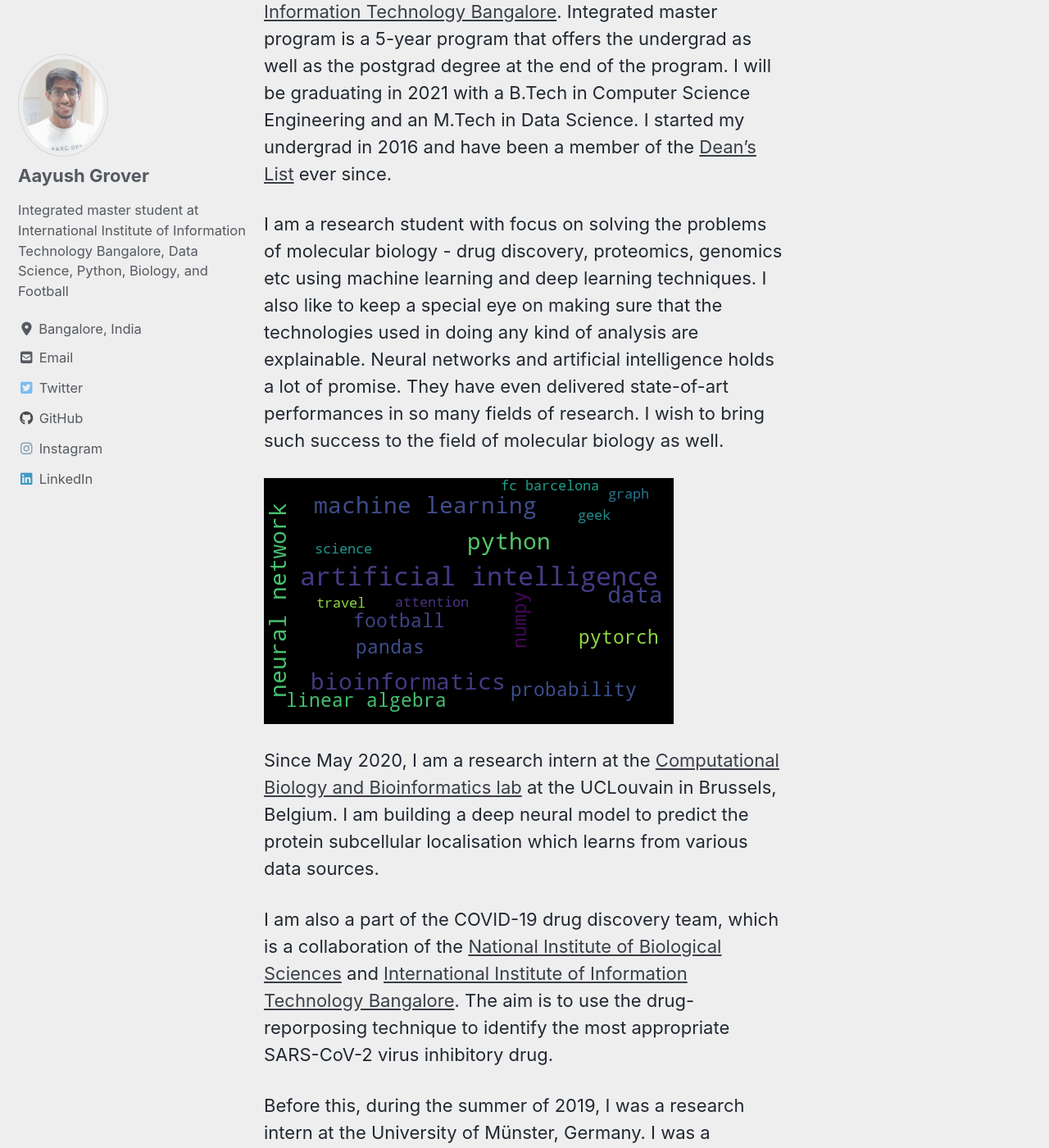
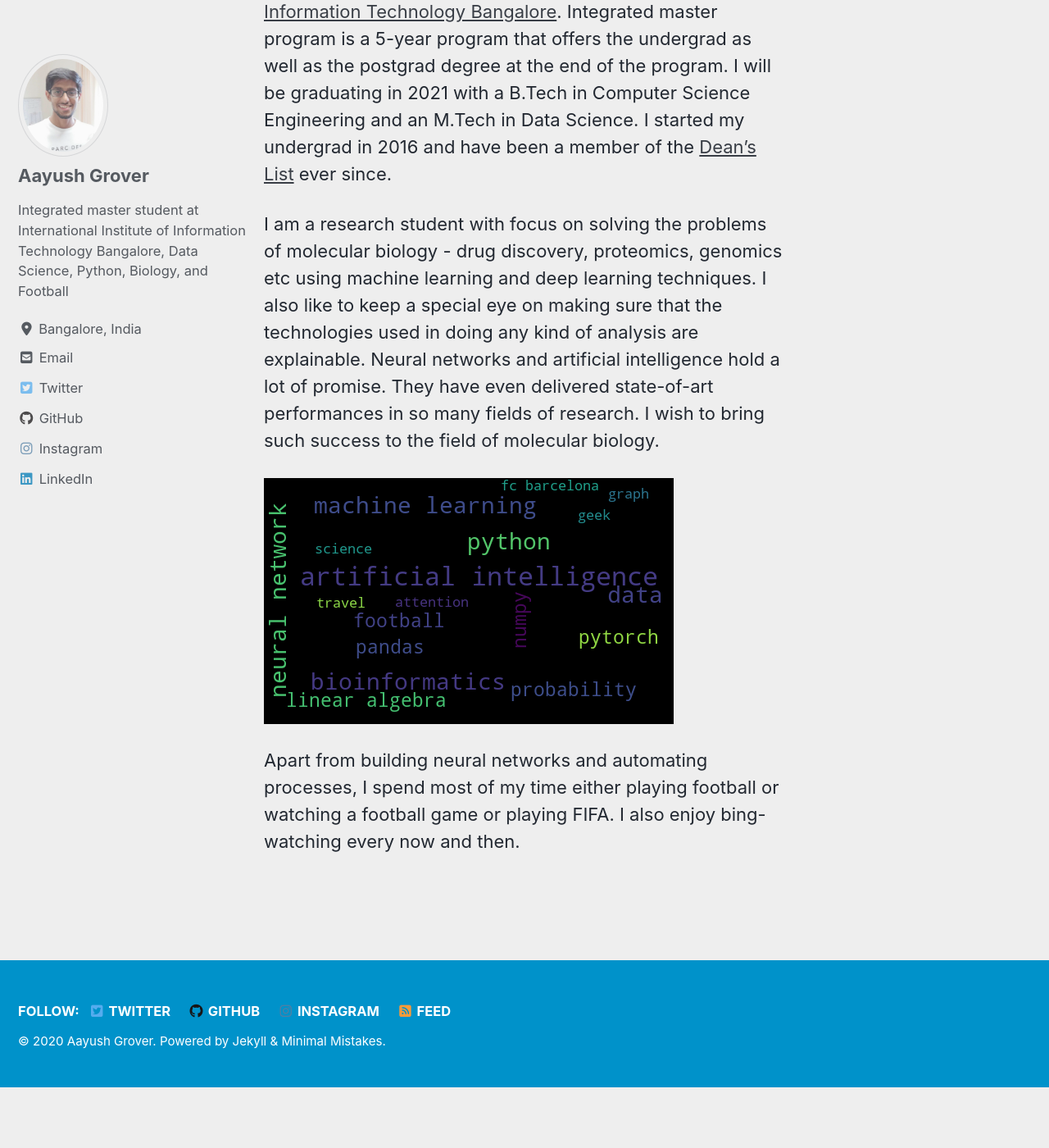
Before and after one commit to AayushGrover/AayushGrover.github.io, a Jekyll site: the page built from _pages/about.md, in a window 1280 px wide and 1400 px high, scrolled down 198 px. Shown: the whole window at 82% size. Built offline with Jekyll 4.4.1, drawn with Linux system fonts in a browser that asks for light colours; cached includes are drawn as plain includes; nearby versions of some CDN libraries; after the commit the page ends 1524 px from its top, so only the background shows below that; some of the changed text lies outside the part shown.

Commit message:
Update about.md

```diff
--- a/_pages/about.md
+++ b/_pages/about.md
@@ -6,14 +6,14 @@ title: "About"
 
 I am an integrated master student at [International Institute of Information Technology Bangalore](https://www.iiitb.ac.in/). Integrated master program is a 5-year program that offers the undergrad as well as the postgrad degree at the end of the program. I will be graduating in 2021 with a B.Tech in Computer Science Engineering and an M.Tech in Data Science. I started my undergrad in 2016 and have been a member of the [Dean's List](https://www.iiitb.ac.in/deans-list) ever since.
 
-I am a research student with focus on solving the problems of molecular biology - drug discovery, proteomics, genomics etc using machine learning and deep learning techniques. I also like to keep a special eye on making sure that the technologies used in doing any kind of analysis are explainable. Neural networks and artificial intelligence holds a lot of promise. They have even delivered state-of-art performances in so many fields of research. I wish to bring such success to the field of molecular biology as well.
+I am a research student with focus on solving the problems of molecular biology - drug discovery, proteomics, genomics etc using machine learning and deep learning techniques. I also like to keep a special eye on making sure that the technologies used in doing any kind of analysis are explainable. Neural networks and artificial intelligence hold a lot of promise. They have even delivered state-of-art performances in so many fields of research. I wish to bring such success to the field of molecular biology.
 
 ![Some of my interests](/assets/WordCloud.png)
 
+<!--
 Since May 2020, I am a research intern at the [Computational Biology and Bioinformatics lab](https://lgatto.github.io/cbio-lab/) at the UCLouvain in Brussels, Belgium. I am building a deep neural model to predict the protein subcellular localisation which learns from various data sources.
+I am also a part of the COVID-19 drug discovery team, which is a collaboration of the [National Institute of Biological Sciences](https://www.ncbs.res.in/) and [International Institute of Information Technology Bangalore](https://www.iiitb.ac.in/). The aim is to use the drug-reporposing technique to identify the most appropriate SARS-CoV-2 virus inhibitory drug.
+Before this, during the summer of 2019, I was a research intern at the University of Münster, Germany. I was a member of the [AI in Translational Psychiatry Group](https://www.ukm.de/index.php?id=translationale_psychiatrie). I was awarded the [DAAD-WISE](https://www.daad.in/en/find-funding/scholarship-database/?type=a&origin=4&subjectgroup=0&q=wise&status=0&page=0&onlydaad=&language=en&id=0&pg=1&detail_to_show=50015295) scholarship for the same. My work here was mainly focused on integrating a Bayesian-based hyper-parameter optimizer to the [PHOTON-AI](https://photon-ai.com/) python library. The aim of this library was to automate the creation of machine learning pipelines for researchers in different scientific fields. This helps other fields to take advantage of the power of machine learning without having to learn the underlying jargon.
+--->
 
-I am also a part of the COVID-19 drug discovery team, which is a collaboration of the [National Institute of Biological Sciences](https://www.ncbs.res.in/) and [International Institute of Information Technology Bangalore](https://www.iiitb.ac.in/). The aim is to use the drug-reporposing technique to identify the most appropriate SARS-CoV-2 virus inhibitory drug.
-
-Before this, during the summer of 2019, I was a research intern at the University of Münster, Germany. I was a member of the [AI in Translational Psychiatry Group](https://www.ukm.de/index.php?id=translationale_psychiatrie). I was awarded the [DAAD-WISE](https://www.daad.in/en/find-funding/scholarship-database/?type=a&origin=4&subjectgroup=0&q=wise&status=0&page=0&onlydaad=&language=en&id=0&pg=1&detail_to_show=50015295) scholarship for the same. My work here was mainly focused on integrating a Bayesian-based hyper-parameter optimizer to the [PHOTON-AI](https://photon-ai.com/) python library. The aim of this library was to automate the creation of machine learning pipelines for researchers in different scientific fields. This helps other fields to take advantage of the power of machine learning without having to learn the underlying jargon.
-
-Apart from building neural networks and automating processes, I spend most of my time either playing football or watching a football game or playing FIFA. I also enjoy bing-watching every now and then. I also enjoying travelling and am a foodie.
+Apart from building neural networks and automating processes, I spend most of my time either playing football or watching a football game or playing FIFA. I also enjoy bing-watching every now and then.
```
